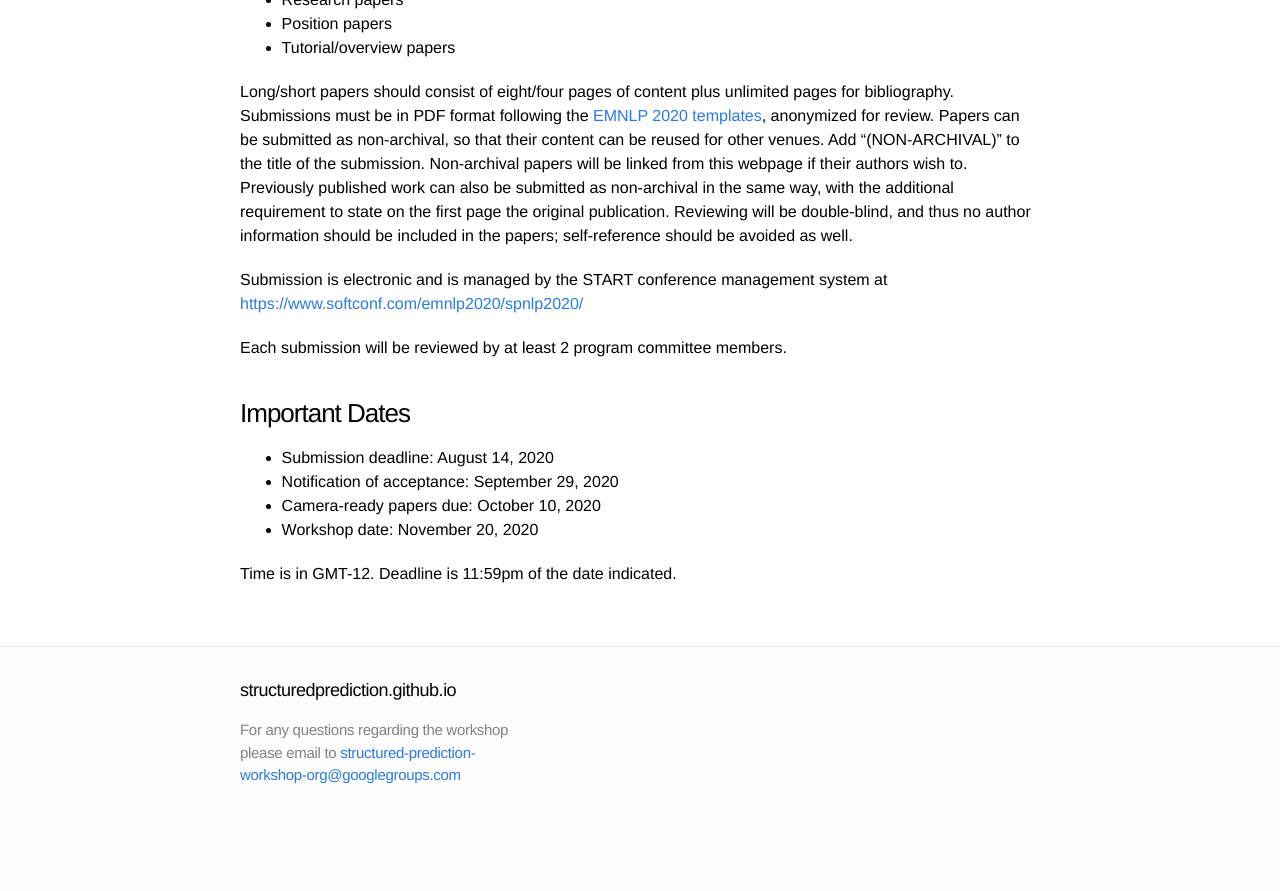
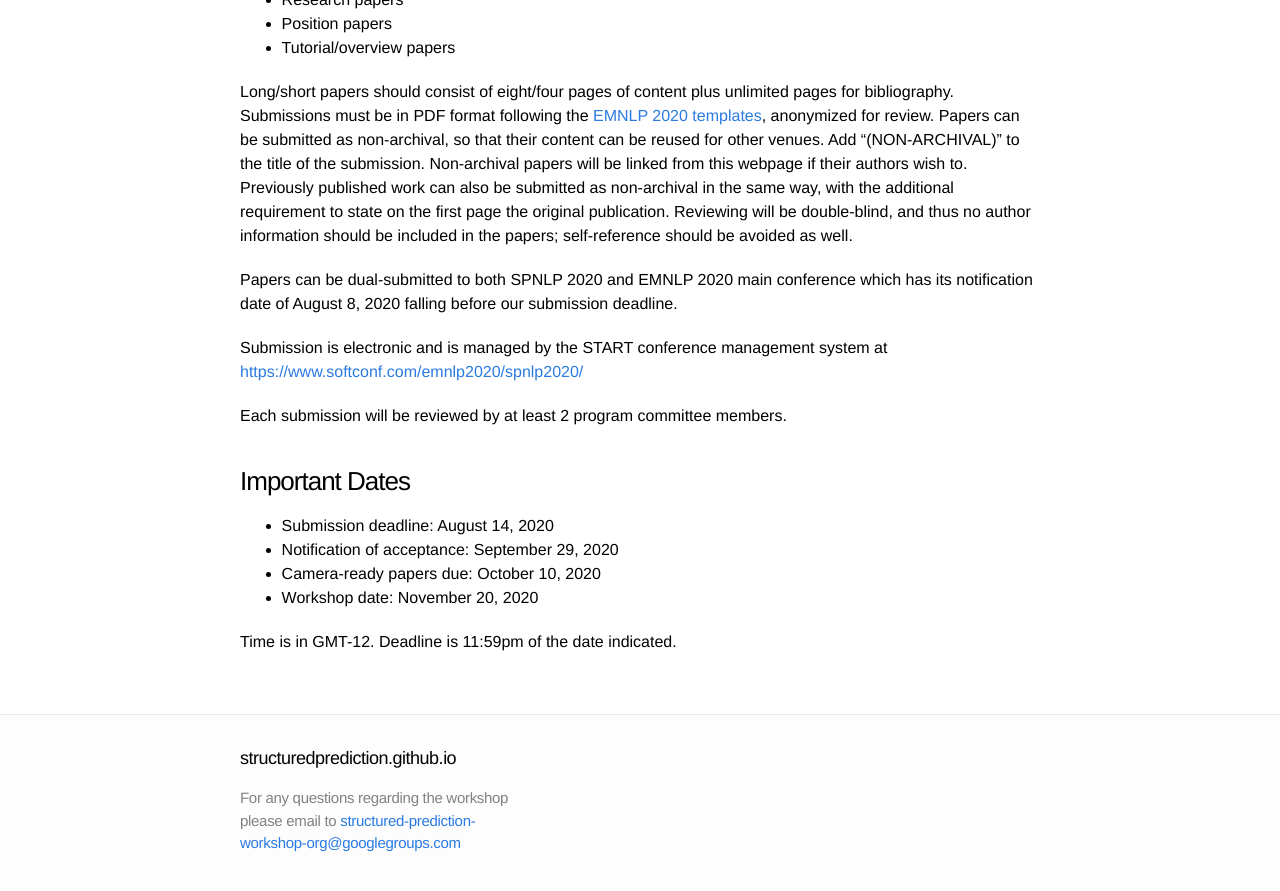
Before and after one commit to structuredprediction/structuredprediction.github.io, a Jekyll site: the page built from SPNLP20/1_cfp.md, in a window 1280 px wide and 900 px high, scrolled down 2459 px. Shown: the top 891 px of the window. Built offline with Jekyll 4.4.1, drawn with Linux system fonts in a browser that asks for light colours; before the commit the page ends 3291 px from its top, so only the background shows below that.

Commit message:
added dual submission policy

```diff
--- a/SPNLP20/1_cfp.md
+++ b/SPNLP20/1_cfp.md
@@ -105,6 +105,9 @@ Long/short papers should consist of eight/four pages of content plus unlimited p
 <!--To mark your submission as non-archival, check the corresponding checkbox on the submission form. -->
 Reviewing will be double-blind, and thus no author information should be included in the papers; self-reference should be avoided as well.
 
+
+Papers can be dual-submitted to both SPNLP 2020 and EMNLP 2020 main conference which has its notification date of August 8, 2020 falling before our submission deadline.
+
 Submission is electronic and is managed by the START conference management system at
 [https://www.softconf.com/emnlp2020/spnlp2020/](https://www.softconf.com/emnlp2020/spnlp2020/)
 
```
